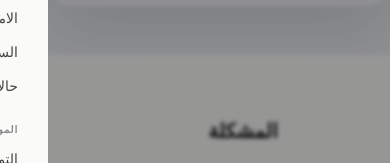
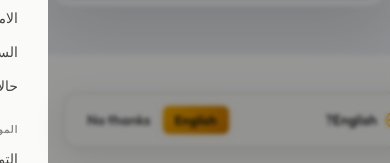
Before and after one commit to labsai/EDDI-LABS-AI-Website, an Astro site: page /ar/ in a window 390 px wide. Shown: the part 681-844 px from the top of the page. Built offline with nearby package versions, Linux system fonts and the light colour scheme; Astro itself is replaced by a stand-in of ours.

Commit message:
feat(website): add browser language suggestion toast
Non-invasive toast that detects the browser's preferred language
via navigator.languages and, when it differs from the current page
locale, suggests switching with a single click.

- Appears on every page load where browser lang != page locale
- Auto-hides after 15s but reappears on next navigation
- 'No thanks' permanently dismisses via localStorage
- Switching language also permanently dismisses
- Uses onclick (not addEventListener) to prevent duplicate handlers
  across ClientRouter view transitions
- Responsive: full-width on mobile, bottom-right on desktop
- Respects RTL via logical CSS properties (inset-inline-end)
- z-index 9990 (below cookie consent at 9998)

```diff
--- /dev/null
+++ b/src/components/LanguageSuggestion.astro
@@ -0,0 +1,284 @@
+---
+/**
+ * Language Suggestion Toast — Non-invasive popup that detects the browser's
+ * preferred language and, if it matches a supported locale that differs from
+ * the current page locale, offers to switch.
+ *
+ * Behavior:
+ *  - Appears on every page load where browser lang ≠ page locale.
+ *  - Auto-hides after 15 s but reappears on the next navigation.
+ *  - "No thanks" permanently dismisses via localStorage.
+ *  - Switching also permanently dismisses.
+ */
+import { LOCALES, LOCALE_CODES, localePath, getPathWithoutLocale, type Locale } from '../i18n';
+
+interface Props {
+	lang: Locale;
+}
+
+const { lang } = Astro.props;
+const pagePath = getPathWithoutLocale(Astro.url);
+
+// Pre-compute all locale switch URLs and native names as JSON for the client script
+const localeData = Object.fromEntries(
+	LOCALE_CODES.map((loc) => [
+		loc,
+		{ native: LOCALES[loc].native, url: localePath(loc, pagePath) },
+	])
+);
+---
+
+<!-- Language Suggestion Toast -->
+<div
+	id="lang-suggestion"
+	class="lang-suggestion hidden"
+	role="status"
+	aria-live="polite"
+	data-current-locale={lang}
+	data-locales={JSON.stringify(localeData)}
+>
+	<div class="lang-suggestion-card">
+		<div class="lang-suggestion-content">
+			<svg class="lang-suggestion-icon" viewBox="0 0 24 24" width="20" height="20" fill="none" stroke="currentColor" stroke-width="2" stroke-linecap="round" stroke-linejoin="round">
+				<circle cx="12" cy="12" r="10"/>
+				<line x1="2" y1="12" x2="22" y2="12"/>
+				<path d="M12 2a15.3 15.3 0 0 1 4 10 15.3 15.3 0 0 1-4 10 15.3 15.3 0 0 1-4-10 15.3 15.3 0 0 1 4-10z"/>
+			</svg>
+			<span id="lang-suggestion-text" class="lang-suggestion-text"></span>
+		</div>
+		<div class="lang-suggestion-actions">
+			<a id="lang-suggestion-switch" href="#" class="lang-suggestion-btn lang-suggestion-btn-primary">
+				<!-- Filled by JS with native language name -->
+			</a>
+			<button id="lang-suggestion-dismiss" type="button" class="lang-suggestion-btn lang-suggestion-btn-secondary" aria-label="Don't show again">
+				No thanks
+			</button>
+		</div>
+	</div>
+</div>
+
+<script is:inline>
+	document.addEventListener('astro:page-load', function () {
+		var container = document.getElementById('lang-suggestion');
+		if (!container) return;
+
+		// Reset visibility state from previous page (ClientRouter keeps DOM)
+		container.classList.add('hidden');
+		container.classList.remove('hiding');
+
+		// ── Guard: don't show if user permanently dismissed ──
+		if (localStorage.getItem('eddi-lang-suggestion-dismissed')) {
+			return;
+		}
+
+		var currentLocale = container.getAttribute('data-current-locale');
+		var localeData;
+		try {
+			localeData = JSON.parse(container.getAttribute('data-locales'));
+		} catch (e) { return; }
+
+		// ── Detect browser language ──
+		var browserLangs = navigator.languages || [navigator.language || ''];
+		var matchedLocale = null;
+
+		for (var i = 0; i < browserLangs.length; i++) {
+			var code = browserLangs[i].toLowerCase().split('-')[0];
+			if (localeData[code] && code !== currentLocale) {
+				matchedLocale = code;
+				break;
+			}
+		}
+
+		if (!matchedLocale) return;
+
+		// ── Populate and show the toast ──
+		var nativeName = localeData[matchedLocale].native;
+		var switchUrl = localeData[matchedLocale].url;
+
+		var textEl = document.getElementById('lang-suggestion-text');
+		var switchBtn = document.getElementById('lang-suggestion-switch');
+		var dismissBtn = document.getElementById('lang-suggestion-dismiss');
+
+		textEl.textContent = nativeName + '?';
+		switchBtn.textContent = nativeName;
+		switchBtn.href = switchUrl;
+
+		// Show with animation
+		container.classList.remove('hidden');
+
+		// ── Handle switch (use onclick to avoid duplicate listeners) ──
+		switchBtn.onclick = function () {
+			localStorage.setItem('eddi-lang-suggestion-dismissed', 'true');
+			container.classList.add('hiding');
+			// Navigation happens via the href
+		};
+
+		// ── Handle dismiss ──
+		dismissBtn.onclick = function () {
+			localStorage.setItem('eddi-lang-suggestion-dismissed', 'true');
+			container.classList.add('hiding');
+			setTimeout(function () {
+				container.classList.add('hidden');
+				container.classList.remove('hiding');
+			}, 300);
+		};
+
+		// Auto-hide after 15 seconds (will reappear on next page load)
+		setTimeout(function () {
+			if (!container.classList.contains('hidden')) {
+				container.classList.add('hiding');
+				setTimeout(function () {
+					container.classList.add('hidden');
+					container.classList.remove('hiding');
+				}, 300);
+			}
+		}, 15000);
+	});
+</script>
+
+<style is:global>
+	/* ============================================================
+	   LANGUAGE SUGGESTION TOAST — Non-invasive bottom-end popup
+	   ============================================================ */
+
+	.lang-suggestion {
+		position: fixed;
+		bottom: 1.5rem;
+		inset-inline-end: 1.5rem;
+		z-index: 9990;
+		pointer-events: none;
+	}
+
+	.lang-suggestion.hidden {
+		display: none !important;
+	}
+
+	.lang-suggestion-card {
+		display: flex;
+		align-items: center;
+		gap: 0.75rem;
+		padding: 0.75rem 1rem;
+		background: var(--color-bg-elevated);
+		border: 1px solid var(--color-border);
+		border-radius: 0.75rem;
+		box-shadow: 0 8px 32px rgba(0, 0, 0, 0.3), 0 0 0 1px rgba(255, 255, 255, 0.05);
+		pointer-events: auto;
+		animation: lang-toast-in 0.4s cubic-bezier(0.16, 1, 0.3, 1);
+		max-width: 22rem;
+	}
+
+	html[data-theme='light'] .lang-suggestion-card {
+		box-shadow: 0 8px 32px rgba(0, 0, 0, 0.1), 0 0 0 1px rgba(0, 0, 0, 0.05);
+	}
+
+	.lang-suggestion.hiding .lang-suggestion-card {
+		animation: lang-toast-out 0.3s cubic-bezier(0.16, 1, 0.3, 1) forwards;
+	}
+
+	.lang-suggestion-content {
+		display: flex;
+		align-items: center;
+		gap: 0.5rem;
+		flex: 1;
+		min-width: 0;
+	}
+
+	.lang-suggestion-icon {
+		flex-shrink: 0;
+		color: var(--color-accent-400);
+	}
+
+	.lang-suggestion-text {
+		font-size: 0.875rem;
+		font-weight: 500;
+		color: var(--color-text);
+		white-space: nowrap;
+		overflow: hidden;
+		text-overflow: ellipsis;
+	}
+
+	.lang-suggestion-actions {
+		display: flex;
+		align-items: center;
+		gap: 0.375rem;
+		flex-shrink: 0;
+	}
+
+	.lang-suggestion-btn {
+		padding: 0.375rem 0.75rem;
+		font-size: 0.8125rem;
+		font-weight: 600;
+		border-radius: 0.375rem;
+		border: none;
+		cursor: pointer;
+		transition: all 0.2s;
+		font-family: inherit;
+		text-decoration: none;
+		white-space: nowrap;
+	}
+
+	.lang-suggestion-btn-primary {
+		color: #111;
+		background: linear-gradient(135deg, var(--color-accent-400), var(--color-accent-600));
+		box-shadow: 0 0 12px color-mix(in srgb, var(--color-accent) 20%, transparent);
+	}
+
+	.lang-suggestion-btn-primary:hover {
+		transform: translateY(-1px);
+		box-shadow: 0 0 20px color-mix(in srgb, var(--color-accent) 35%, transparent);
+	}
+
+	.lang-suggestion-btn-secondary {
+		color: var(--color-text-muted);
+		background: none;
+		padding: 0.375rem;
+		line-height: 1;
+		font-size: 0.875rem;
+	}
+
+	.lang-suggestion-btn-secondary:hover {
+		color: var(--color-text);
+	}
+
+	/* Focus rings */
+	.lang-suggestion-btn:focus-visible {
+		outline: 2px solid var(--color-accent);
+		outline-offset: 2px;
+	}
+
+	/* Animations */
+	@keyframes lang-toast-in {
+		from {
+			opacity: 0;
+			transform: translateY(1rem) scale(0.95);
+		}
+		to {
+			opacity: 1;
+			transform: translateY(0) scale(1);
+		}
+	}
+
+	@keyframes lang-toast-out {
+		from {
+			opacity: 1;
+			transform: translateY(0) scale(1);
+		}
+		to {
+			opacity: 0;
+			transform: translateY(1rem) scale(0.95);
+		}
+	}
+
+	/* Responsive: full-width on small screens */
+	@media (max-width: 30rem) {
+		.lang-suggestion {
+			bottom: 1rem;
+			inset-inline-start: 1rem;
+			inset-inline-end: 1rem;
+		}
+
+		.lang-suggestion-card {
+			max-width: 100%;
+		}
+	}
+</style>
--- a/src/layouts/BaseLayout.astro
+++ b/src/layouts/BaseLayout.astro
@@ -7,6 +7,7 @@
 import Header from "../components/Header.astro";
 import Footer from "../components/Footer.astro";
 import CookieConsent from "../components/CookieConsent.astro";
+import LanguageSuggestion from "../components/LanguageSuggestion.astro";
 import { EDDI_VERSION } from "../i18n/version";
 import "../styles/global.css";
 import {
@@ -231,6 +232,7 @@ const ogLocale = OG_LOCALE_MAP[lang] || lang;
     </script>
 
     <CookieConsent lang={lang} t={tMeta} />
+    <LanguageSuggestion lang={lang} />
 
     <!-- Email deobfuscation — assembles mailto links client-side to prevent scraping -->
     <script is:inline>
```
